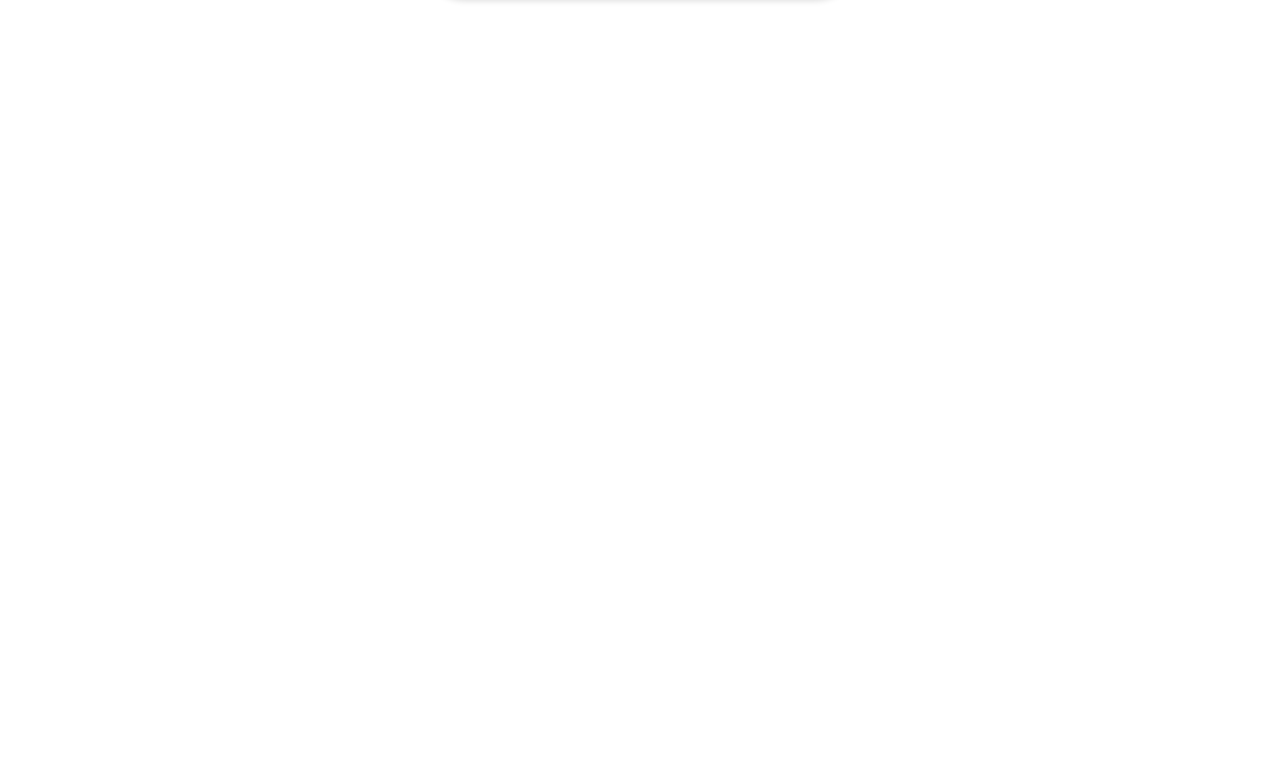
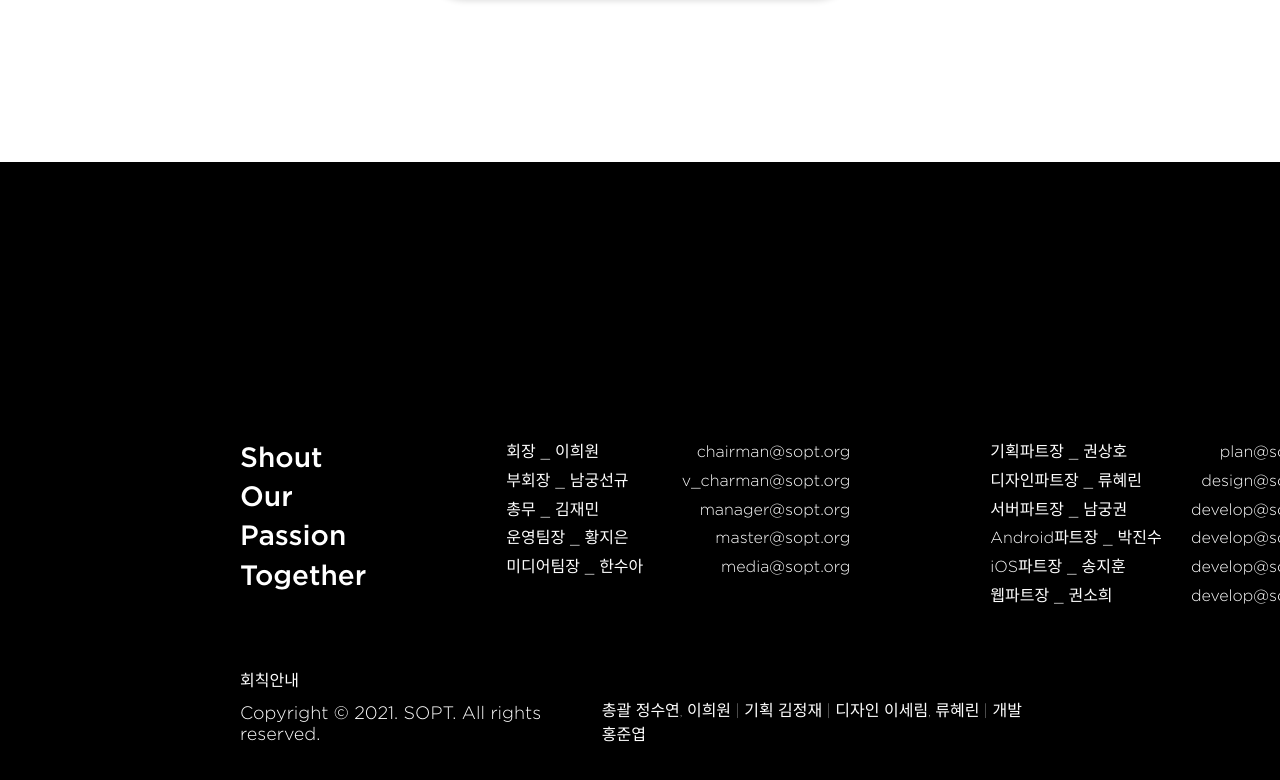
Before and after one commit to JunyupHong/SOPT-homepage, a Next.js app: page / in a window 1280 px wide. Shown: the part 5180-5960 px from the top of the page. Before the commit the page ends 5342 px from the top, so only its background shows below. Built offline with nearby package versions, Linux system fonts and the light colour scheme.

Commit message:
[Dev] Create Footer Component

```diff
--- /dev/null
+++ b/components/common/Footer.tsx
@@ -0,0 +1,109 @@
+import styled from '@emotion/styled';
+
+const Styled = {
+    Footer: styled.footer`
+        width: 100%;
+        padding: 276px 240px 94px 240px;
+        background-color: ${(props: { backgroundColor?: string }) => props.backgroundColor};
+        color: white;
+    `,
+    FooterContent: styled.div`
+        display: flex;
+        margin-bottom: 56px;
+        .name {
+            font-size: 28px;
+            font-weight: 500;
+            line-height: 1.4;
+        }
+    `,
+    Empty: styled.div`
+        flex: 1;
+    `,
+    Excutive: styled.div`
+        margin-left: 140px;
+        .info {
+            width: 344px;
+            display: flex;
+            justify-content: space-between;
+            font-size: 16px;
+            line-height: 1.8;
+        }
+    `,
+};
+type Props = {
+    backgroundColor?: string;
+};
+const Footer = ({ backgroundColor }: Props) => {
+    return (
+        <>
+            <Styled.Footer backgroundColor={backgroundColor}>
+                <Styled.FooterContent>
+                    <div className='name'>
+                        Shout <br /> Our <br /> Passion <br /> Together
+                    </div>
+                    <Styled.Empty></Styled.Empty>
+                    <Styled.Excutive>
+                        <div className='info'>
+                            <span>회장 _ 이희원</span>
+                            <span>chairman@sopt.org</span>
+                        </div>
+                        <div className='info'>
+                            <span>부회장 _ 남궁선규</span>
+                            <span>v_charman@sopt.org</span>
+                        </div>
+                        <div className='info'>
+                            <span>총무 _ 김재민</span>
+                            <span>manager@sopt.org</span>
+                        </div>
+                        <div className='info'>
+                            <span>운영팀장 _ 황지은</span>
+                            <span>master@sopt.org</span>
+                        </div>
+                        <div className='info'>
+                            <span>미디어팀장 _ 한수아</span>
+                            <span>media@sopt.org</span>
+                        </div>
+                    </Styled.Excutive>
+                    <Styled.Excutive>
+                        <div className='info'>
+                            <span>기획파트장 _ 권상호</span>
+                            <span>plan@sopt.org</span>
+                        </div>
+                        <div className='info'>
+                            <span>디자인파트장 _ 류혜린</span>
+                            <span>design@sopt.org</span>
+                        </div>
+                        <div className='info'>
+                            <span>서버파트장 _ 남궁권</span>
+                            <span>develop@sopt.org</span>
+                        </div>
+                        <div className='info'>
+                            <span>Android파트장 _ 박진수</span>
+                            <span>develop@sopt.org</span>
+                        </div>
+                        <div className='info'>
+                            <span>iOS파트장 _ 송지훈</span>
+                            <span>develop@sopt.org</span>
+                        </div>
+                        <div className='info'>
+                            <span>웹파트장 _ 권소희</span>
+                            <span>develop@sopt.org</span>
+                        </div>
+                    </Styled.Excutive>
+                </Styled.FooterContent>
+                <Styled.FooterContent style={{ alignItems: 'flex-end' }}>
+                    <div>
+                        <div style={{ fontSize: '16px', marginBottom: '12px' }}>회칙안내</div>
+                        <div style={{ fontSize: '18px' }}>Copyright &copy; 2021. SOPT. All rights reserved.</div>
+                    </div>
+                    <Styled.Empty />
+                    <div style={{ fontSize: '16px', fontWeight: 300 }}>
+                        총괄 정수연, 이희원 | 기획 김정재 | 디자인 이세림, 류혜린 | 개발 홍준엽
+                    </div>
+                </Styled.FooterContent>
+            </Styled.Footer>
+        </>
+    );
+};
+
+export default Footer;
--- a/pages/index.tsx
+++ b/pages/index.tsx
@@ -8,6 +8,8 @@
     PartContent,
     ResultContent,
 } from '../components/Content';
+import Footer from '../components/common/Footer';
+
 const Styled = {
     MainWrapper: styled.div`
         display: flex;
@@ -41,6 +43,7 @@
                     <ResultContent />
                 </ContentContainer>
             </Styled.MainWrapper>
+            <Footer backgroundColor='#000' />
         </div>
     );
 };
```
